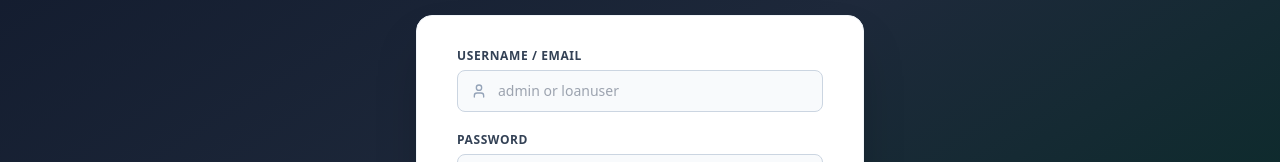
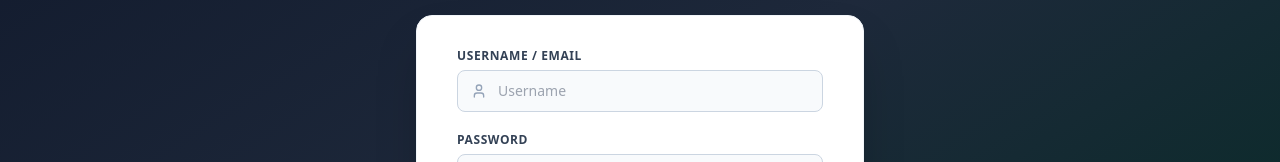
Before and after one commit to chrpas/CoopIS, a React (Vite) app in the folder client/web/: page /login in a window 1280 px wide. Shown: the part 266-428 px from the top of the page. Built offline with nearby package versions, Linux system fonts and the light colour scheme; no server answers.

Commit message:
fix(auth): update login username input placeholder to 'Username'

```diff
--- a/client/web/src/features/auth/LoginPage.tsx
+++ b/client/web/src/features/auth/LoginPage.tsx
@@ -204,7 +204,7 @@ export const LoginPage: React.FC = () => {
                   required
                   value={username}
                   onChange={(e) => setUsername(e.target.value)}
-                  placeholder="admin or loanuser"
+                  placeholder="Username"
                   className="w-full pl-10 pr-4 py-2.5 bg-slate-50 border border-slate-300 rounded-lg text-sm text-slate-900 focus:outline-none focus:ring-2 focus:ring-emerald-500 focus:border-emerald-500 transition-all"
                 />
               </div>
```
